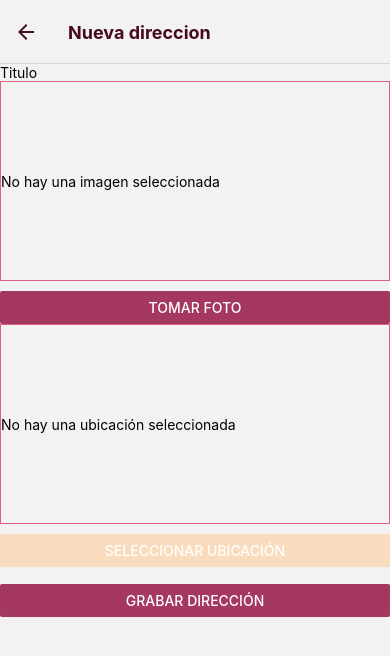
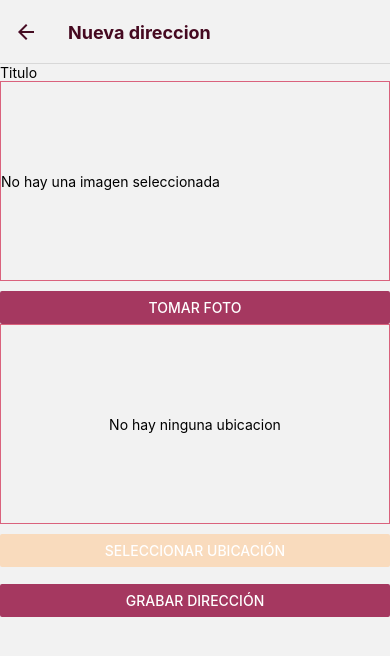
Before and after one commit to sebagn/Camera-Location-feature, a React Native app: screen /Nuevo in a window 390 px wide. Shown: the top 656 px of the page. Built offline with nearby package versions, Linux system fonts and the light colour scheme.

Commit message:
google maps api integrado con el gps

```diff
--- a/src/components/LocationSelector/index.js
+++ b/src/components/LocationSelector/index.js
@@ -2,7 +2,7 @@ import React , {useState} from 'react'
 import { View, Text, StyleSheet, Alert, Button } from 'react-native'
 import { COLORS } from '../../constants';
 import Geolocation from '@react-native-community/geolocation';
-// import MapPreview from '../MapPreview/index';
+import MapPreview from '../MapPreview/index';
 
 const LocationSelector = ({ onLocation }) => {
     const [pickedLocation, setPickedLocation] = useState('');
@@ -41,19 +41,19 @@ const LocationSelector = ({ onLocation }) => {
 
     return (
         <View style={styles.container}>
-            <View style={styles.preview}>
+            {/* <View style={styles.preview}>
                 {pickedLocation ?
                     <Text>{pickedLocation.latitude}, {pickedLocation.longitude}</Text> :
                     <Text>No hay una ubicación seleccionada</Text>
 
                 }
-            </View>
-            {/* <MapPreview
+            </View> */}
+            <MapPreview
                 location={pickedLocation}
                 style={styles.preview}
             >
                 <Text>No hay una ubicación seleccionada</Text>
-            </MapPreview> */}
+            </MapPreview>
             <Button
                 title="Seleccionar ubicación"
                 color={COLORS.PEACH_PUFF}
--- /dev/null
+++ b/src/components/MapPreview/index.js
@@ -0,0 +1,33 @@
+import React from 'react';
+import {View, Image, StyleSheet, Text} from 'react-native';
+import {MAPS_KEY} from '../../constants/maps';
+
+const MapPreview = ({location, style}) => {
+  const {latitude, longitude} = location;
+  const mapPreviewUrL = location
+    ? `https://maps.googleapis.com/maps/api/staticmap?center=${latitude},${longitude}&zoom=13&size=600x300&maptype=roadmap
+    &markers=color:red%7C${latitude},${longitude}&key=${MAPS_KEY}`
+    : '';
+  return (
+    <View style={{...styles.mapPreview, ...style}}>
+      {location ? (
+        <Image style={styles.mapImage} source={{uri: mapPreviewUrL}} />
+      ) : (
+        <Text>No hay ninguna ubicacion</Text>
+      )}
+    </View>
+  );
+};
+
+const styles = StyleSheet.create({
+  mapPreview: {
+    justifyContent: 'center',
+    alignItems: 'center',
+  },
+  mapImage: {
+    width: '100%',
+    height: '100%',
+  },
+});
+
+export default MapPreview;
--- /dev/null
+++ b/src/constants/maps.js
@@ -0,0 +1 @@
+export const MAPS_KEY = 'AIzaSyDjxokVteTSmOrREm_uHgVkT32cplywqyg'
```
